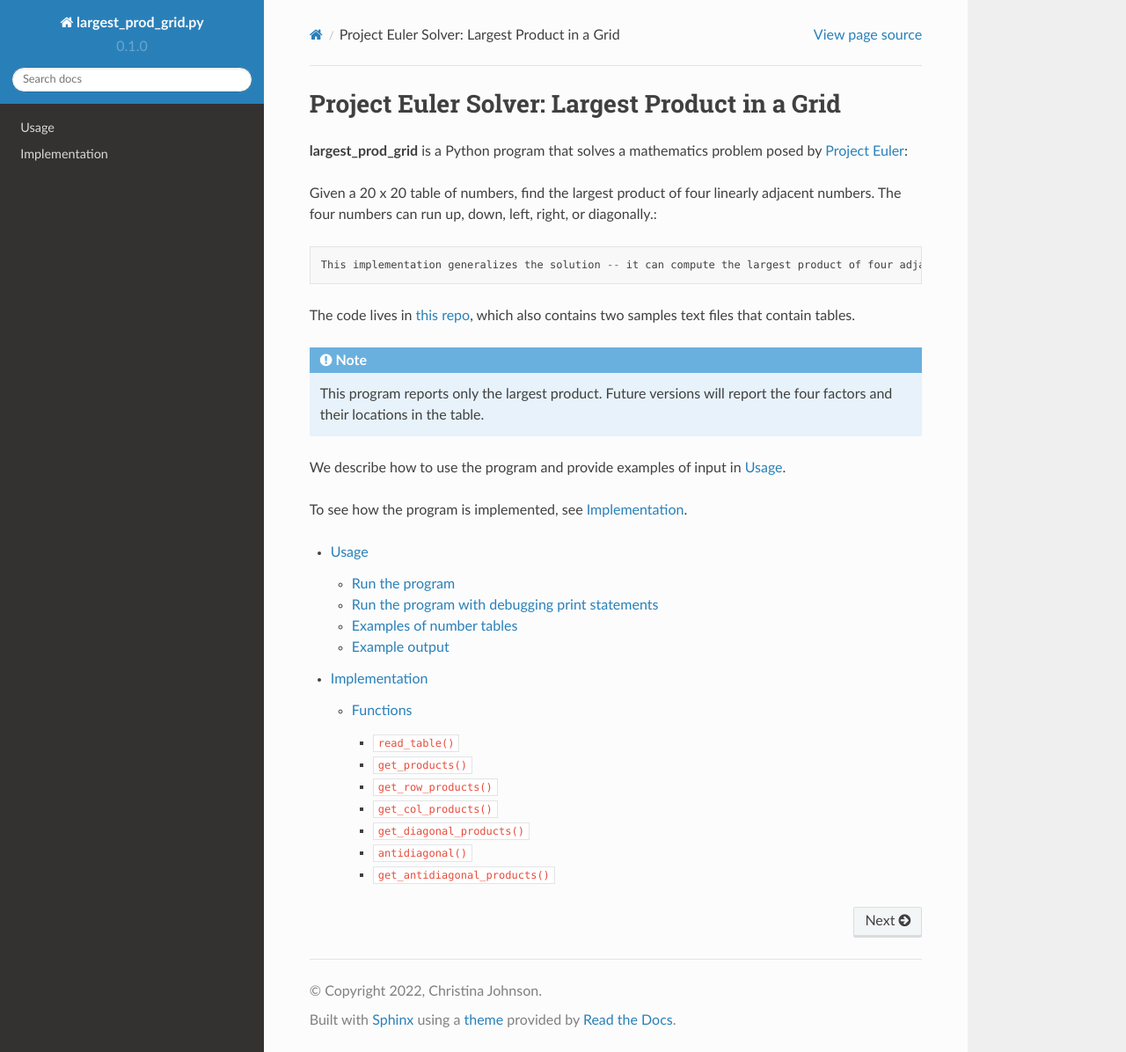
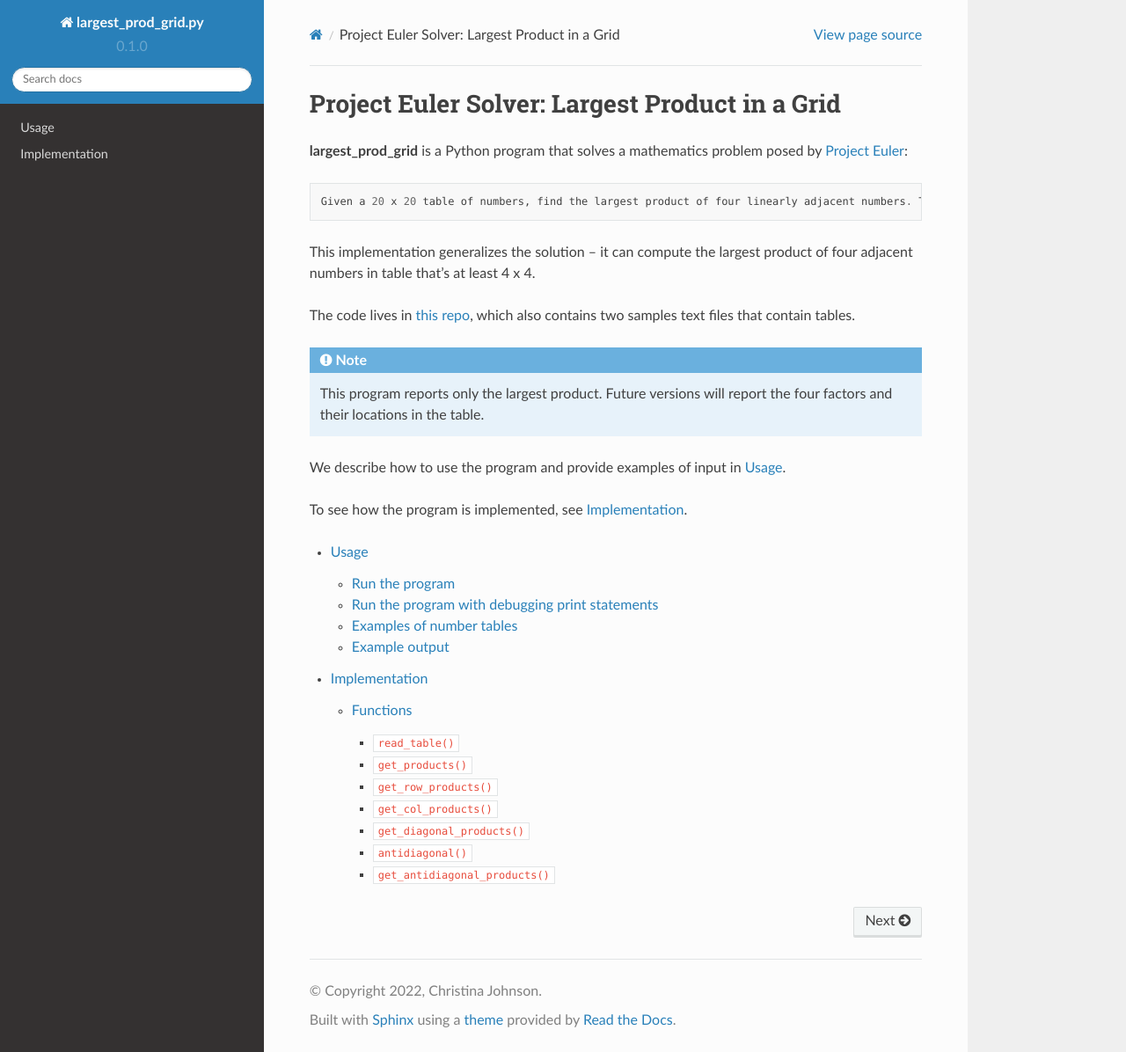
Before and after one commit to XtinaJohnson/largest_prod_grid_docs, a Sphinx documentation site: the page built from docs/source/index.rst, in a window 1280 px wide and 1196 px high. Shown: the whole window at 88% size. Built offline with Sphinx 7.4.7 and the Read the Docs theme 2.0.0, drawn with Linux system fonts in a browser that asks for light colours.

Commit message:
Update index.rst

```diff
--- a/docs/source/index.rst
+++ b/docs/source/index.rst
@@ -2,12 +2,11 @@ Project Euler Solver: Largest Product in a Grid
 ===============================================
 
 **largest_prod_grid** is a Python program that solves a mathematics problem posed
-by `Project Euler <https://projecteuler.net/>`_:
+by `Project Euler <https://projecteuler.net/>`_: ::
 
-Given a 20 x 20 table of numbers, find the largest product of four linearly adjacent
-numbers. The four numbers can run up, down, left, right, or diagonally.::
+    Given a 20 x 20 table of numbers, find the largest product of four linearly adjacent numbers. The four numbers can run up, down, left, right, or diagonally.
 
-    This implementation generalizes the solution -- it can compute the largest product of four adjacent numbers in table that's at least 4 x 4.
+This implementation generalizes the solution -- it can compute the largest product of four adjacent numbers in table that's at least 4 x 4.
 
 The code lives in `this repo <https://github.com/XtinaJohnson/largest_prod_grid/>`_, which also contains two samples text files that contain tables.
 
```
